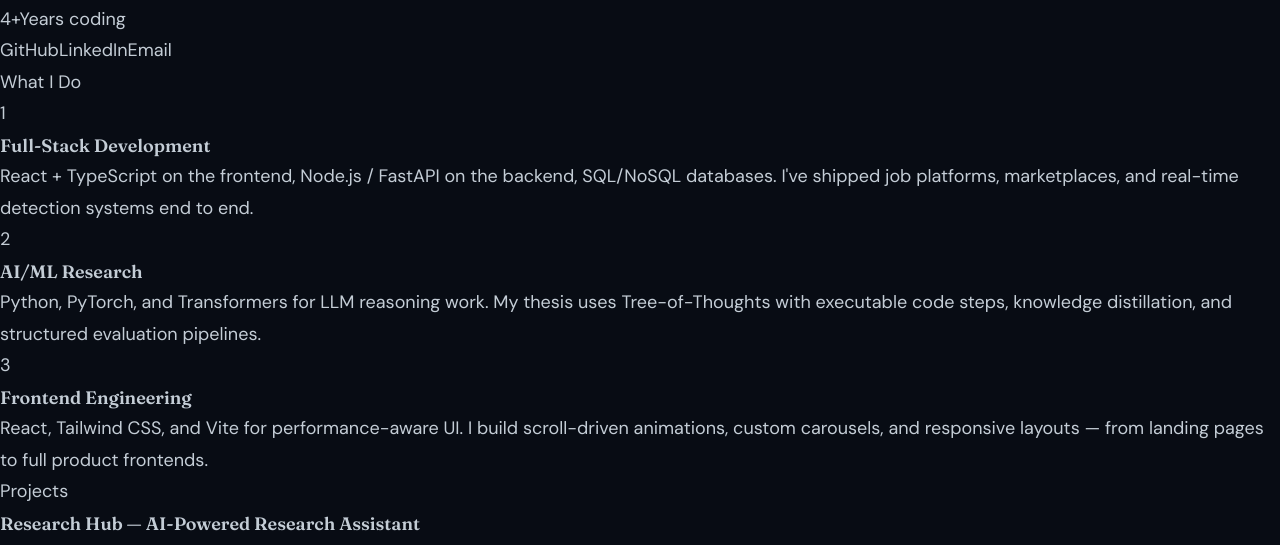
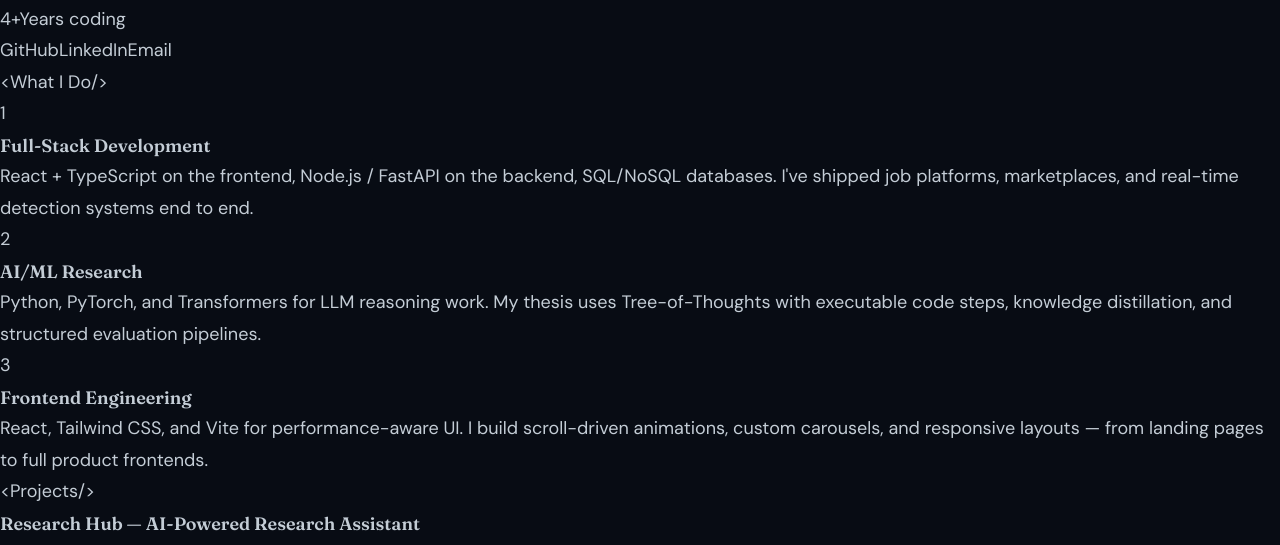
Before and after one commit to mrznur/portfolio, a React (Vite) app: page / in a window 1280 px wide. Shown: the part 344-889 px from the top of the page. Built offline with nearby package versions, Linux system fonts and the light colour scheme.

Commit message:
updated some design

```diff
--- a/src/App.jsx
+++ b/src/App.jsx
@@ -257,7 +257,7 @@ export default function App() {
         <main className="mx-auto max-w-5xl px-6">
 
           {/* What I Do */}
-          <Section id="what-i-do" title="What I Do">
+          <Section id="what-i-do" title="What I Do" variant="jsx">
             <div className="grid md:grid-cols-3 gap-4">
               {person.whatIDo.map((item, i) => (
                 <Card key={i}>
@@ -272,14 +272,14 @@ export default function App() {
           </Section>
 
           {/* Projects */}
-          <Section id="projects" title="Projects">
+          <Section id="projects" title="Projects" variant="jsx">
             <div className="grid md:grid-cols-2 gap-4">
               {projects.map((p) => <ProjectCard key={p.title} project={p} />)}
             </div>
           </Section>
 
           {/* Skills */}
-          <Section id="skills" title="Skills">
+          <Section id="skills" title="Skills" variant="obj">
             <div className="grid grid-cols-1 sm:grid-cols-2 lg:grid-cols-3 gap-3.5">
               {skillGroups.map(({ label, items }) => (
                 <Card key={label}>
@@ -293,7 +293,7 @@ export default function App() {
           </Section>
 
           {/* Research */}
-          <Section id="research" title="Research / Thesis">
+          <Section id="research" title="Research" variant="comment">
             <Card>
               <p className="font-semibold text-white text-[1rem]" style={{ fontFamily: DF }}>
                 {research.title}
@@ -308,7 +308,7 @@ export default function App() {
           </Section>
 
           {/* Education */}
-          <Section id="education" title="Education">
+          <Section id="education" title="Education" variant="obj">
             <div className="grid md:grid-cols-2 gap-4">
               <Card>
                 <p className="text-xs font-bold text-slate-500 uppercase tracking-widest mb-3">University</p>
@@ -334,7 +334,7 @@ export default function App() {
           </Section>
 
           {/* Experience */}
-          <Section id="experience" title="Experience">
+          <Section id="experience" title="Experience" variant="jsx">
             <div className="grid md:grid-cols-2 gap-4">
               {experience.map((e) => (
                 <Card key={e.title}>
@@ -347,7 +347,7 @@ export default function App() {
           </Section>
 
           {/* Contact */}
-          <Section id="contact" title="Contact">
+          <Section id="contact" title="Contact" variant="jsx">
             <div className="grid md:grid-cols-2 gap-6">
               {/* Left — info */}
               <div className="space-y-4">
--- a/src/components/Section.jsx
+++ b/src/components/Section.jsx
@@ -1,10 +1,47 @@
-export default function Section({ id, title, children }) {
+/**
+ * variant options:
+ *   "jsx"     →  < Title />
+ *   "obj"     →  { Title }
+ *   "comment" →  // Title
+ *   "plain"   →  Title  (fallback, original style)
+ */
+export default function Section({ id, title, variant = "plain", children }) {
+  const Label = () => {
+    if (variant === "jsx") return (
+      <span className="font-mono text-[0.9rem] font-semibold tracking-tight">
+        <span className="text-blue-500">&lt;</span>
+        <span className="text-white mx-[3px]">{title}</span>
+        <span className="text-blue-500">/&gt;</span>
+      </span>
+    );
+
+    if (variant === "obj") return (
+      <span className="font-mono text-[0.9rem] font-semibold tracking-tight">
+        <span className="text-blue-500">{"{"}</span>
+        <span className="text-white mx-[5px]">{title}</span>
+        <span className="text-blue-500">{"}"}</span>
+      </span>
+    );
+
+    if (variant === "comment") return (
+      <span className="font-mono text-[0.9rem] font-semibold tracking-tight">
+        <span className="text-slate-500">//</span>
+        <span className="text-white ml-2">{title}</span>
+      </span>
+    );
+
+    // plain — original style
+    return (
+      <span className="text-[0.65rem] font-bold tracking-[0.25em] text-blue-500 uppercase">
+        {title}
+      </span>
+    );
+  };
+
   return (
     <section id={id} className="scroll-mt-20 py-16">
       <div className="flex items-center gap-4 mb-10">
-        <span className="text-[0.65rem] font-bold tracking-[0.25em] text-blue-500 uppercase">
-          {title}
-        </span>
+        <Label />
         <div className="flex-1 h-px bg-white/6" />
       </div>
       {children}
```
